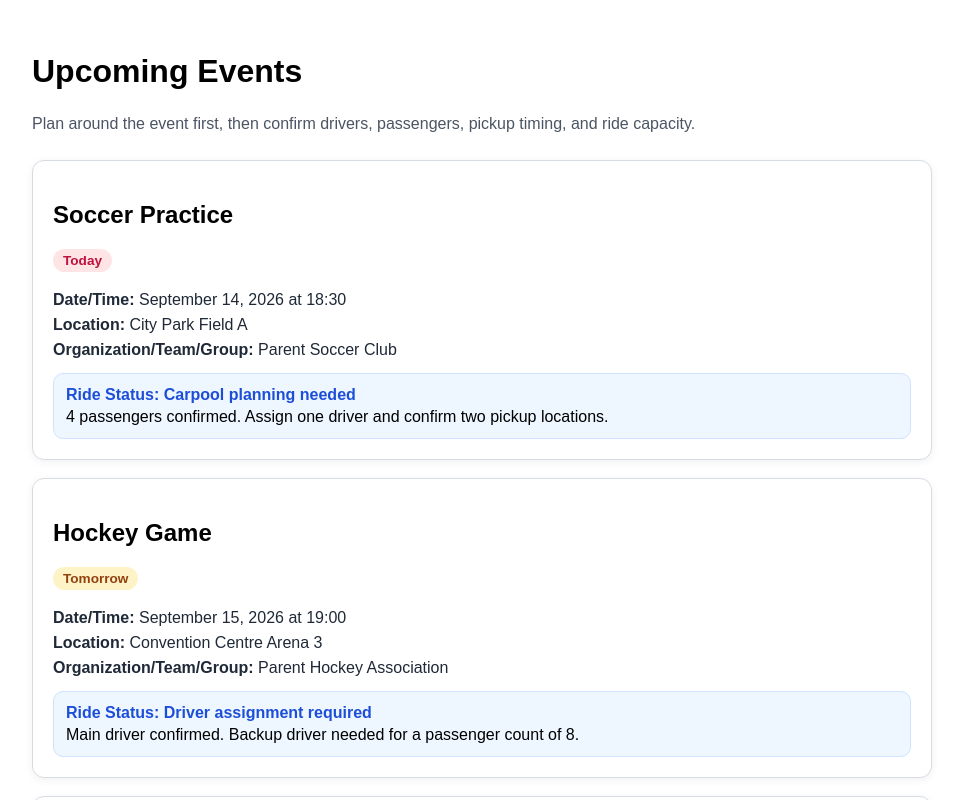
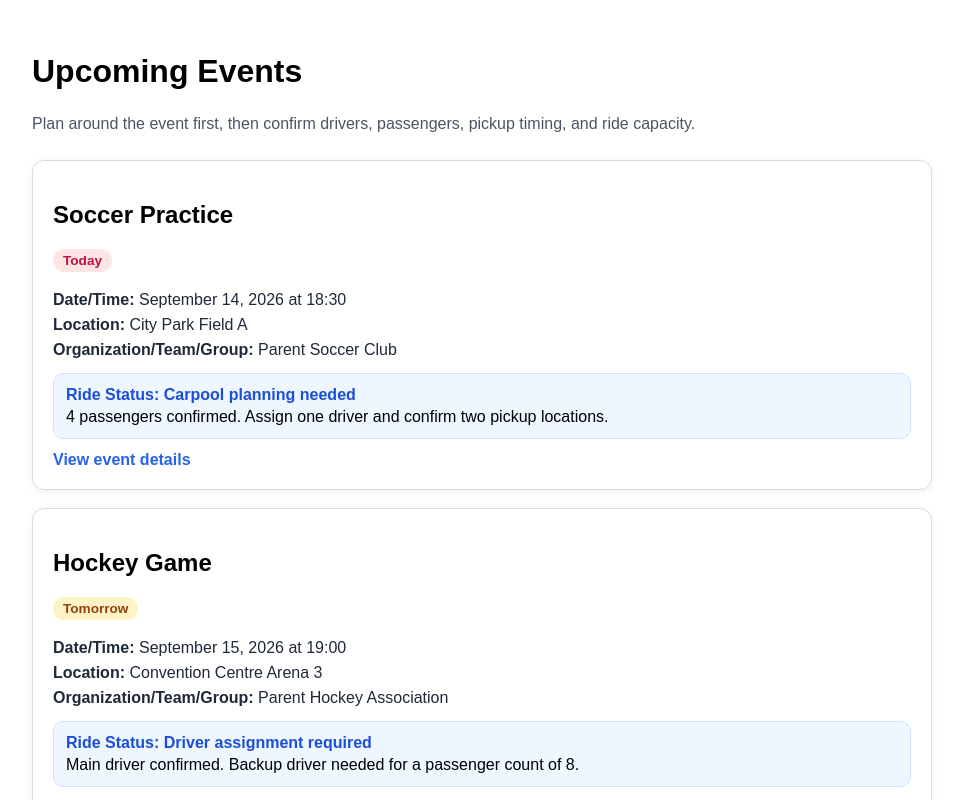
Before and after one commit to souvlakki/VroomVroom, a React (Vite) app in the folder frontend/: page /events in a window 1280 px wide. Shown: the top 800 px of the page, without its empty margins (158-1121 px from the left). Built offline with nearby package versions, Linux system fonts and the light colour scheme.

Commit message:
Add event detail page mockup

```diff
--- a/frontend/src/App.tsx
+++ b/frontend/src/App.tsx
@@ -8,6 +8,7 @@ import ForgotPassword from './components/Auth/ForgotPassword';
 import Profile from './components/Auth/Profile';
 import ProtectedRoute from './components/ProtectedRoute';
 import EventsPage from './components/Events/EventsPage';
+import EventsDetailPage from './components/Events/EventsDetailPage';
 import { useAuthStore } from './stores/authStore';
 
 const App = () => {
@@ -32,7 +33,7 @@ const App = () => {
             </ProtectedRoute>
           }
         />
-        <Route path="/events" element={<EventsPage />} />
+        <Route path="/events" element={<EventsPage />} />`r`n        <Route path="/events/:eventId" element={<EventsDetailPage />} />
       </Routes>
     </BrowserRouter>
   );
--- /dev/null
+++ b/frontend/src/components/Events/EventsDetailPage.tsx
@@ -0,0 +1,70 @@
+import { Link, useParams } from 'react-router-dom';
+
+const events = [
+  {
+    id: 'soccer-practice',
+    title: 'Soccer Practice',
+    dateTime: 'September 14, 2026 at 18:30',
+    location: 'City Park Field A',
+    group: 'Parent Soccer Club',
+    rideStatus: 'Carpool planning needed',
+    passengerCount: '4 confirmed passengers',
+    driverStatus: 'Driver not assigned',
+    pickupNotes: 'Confirm two pickup locations before the event day.',
+  },
+  {
+    id: 'hockey-game',
+    title: 'Hockey Game',
+    dateTime: 'September 15, 2026 at 19:00',
+    location: 'Convention Centre Arena 3',
+    group: 'Parent Hockey Association',
+    rideStatus: 'Driver assignment required',
+    passengerCount: '8 expected passengers',
+    driverStatus: 'Main driver confirmed, backup driver needed',
+    pickupNotes: 'Coordinate equipment space and pickup order.',
+  },
+  {
+    id: 'school-field-trip',
+    title: 'School Field Trip',
+    dateTime: 'September 22, 2026 at 14:30',
+    location: 'City Square Museum',
+    group: 'Parent School Board',
+    rideStatus: 'Pickup coordination needed',
+    passengerCount: '6 families confirmed',
+    driverStatus: 'Drivers to be confirmed',
+    pickupNotes: 'Arrange staggered pickup times and confirm final passenger count.',
+  },
+];
+
+const pageStyle = { maxWidth: '850px', margin: '0 auto', padding: '32px 20px', fontFamily: 'Arial, sans-serif' } as const;
+const cardStyle = { border: '1px solid #d7dce3', borderRadius: '12px', padding: '22px', background: '#ffffff', boxShadow: '0 2px 8px rgba(15, 23, 42, 0.06)' } as const;
+const rowStyle = { margin: '10px 0', color: '#1f2937' } as const;
+const labelStyle = { fontWeight: 700 } as const;
+const backLinkStyle = { display: 'inline-block', marginBottom: '18px', color: '#2563eb', fontWeight: 700 } as const;
+const rideBoxStyle = { marginTop: '18px', padding: '14px', borderRadius: '10px', background: '#eef6ff', border: '1px solid #cfe3ff' } as const;
+
+const EventsDetailPage = () => {
+  const { eventId } = useParams();
+  const event = events.find((item) => item.id === eventId) ?? events[0];
+
+  return (
+    <main style={pageStyle}>
+      <Link to="/events" style={backLinkStyle}>Back to Events</Link>
+      <section style={cardStyle}>
+        <h1>{event.title}</h1>
+        <p style={rowStyle}><span style={labelStyle}>Date/Time:</span> {event.dateTime}</p>
+        <p style={rowStyle}><span style={labelStyle}>Location:</span> {event.location}</p>
+        <p style={rowStyle}><span style={labelStyle}>Organization/Team/Group:</span> {event.group}</p>
+        <div style={rideBoxStyle}>
+          <h2>Ride Planning</h2>
+          <p style={rowStyle}><span style={labelStyle}>Ride Status:</span> {event.rideStatus}</p>
+          <p style={rowStyle}><span style={labelStyle}>Passenger Count:</span> {event.passengerCount}</p>
+          <p style={rowStyle}><span style={labelStyle}>Driver Status:</span> {event.driverStatus}</p>
+          <p style={rowStyle}><span style={labelStyle}>Pickup Notes:</span> {event.pickupNotes}</p>
+        </div>
+      </section>
+    </main>
+  );
+};
+
+export default EventsDetailPage;
--- a/frontend/src/components/Events/EventsPage.tsx
+++ b/frontend/src/components/Events/EventsPage.tsx
@@ -1,5 +1,8 @@
+import { Link } from 'react-router-dom';
+
 const events = [
   {
+    id: 'soccer-practice',
     title: 'Soccer Practice',
     urgency: 'Today',
     dateTime: 'September 14, 2026 at 18:30',
@@ -9,6 +12,7 @@ const events = [
     rideHint: '4 passengers confirmed. Assign one driver and confirm two pickup locations.',
   },
   {
+    id: 'hockey-game',
     title: 'Hockey Game',
     urgency: 'Tomorrow',
     dateTime: 'September 15, 2026 at 19:00',
@@ -18,6 +22,7 @@ const events = [
     rideHint: 'Main driver confirmed. Backup driver needed for a passenger count of 8.',
   },
   {
+    id: 'school-field-trip',
     title: 'School Field Trip',
     urgency: 'Upcoming',
     dateTime: 'September 22, 2026 at 14:30',
@@ -28,93 +33,38 @@ const events = [
   },
 ];
 
-const pageStyle = {
-  maxWidth: '900px',
-  margin: '0 auto',
-  padding: '32px 20px',
-  fontFamily: 'Arial, sans-serif',
-} as const;
-
-const introStyle = {
-  color: '#4b5563',
-  marginBottom: '24px',
-  lineHeight: 1.5,
-} as const;
-
-const listStyle = {
-  display: 'grid',
-  gap: '18px',
-} as const;
-
-const cardStyle = {
-  border: '1px solid #d7dce3',
-  borderRadius: '12px',
-  padding: '20px',
-  background: '#ffffff',
-  boxShadow: '0 2px 8px rgba(15, 23, 42, 0.06)',
-} as const;
-
-const badgeStyle = (urgency: string) =>
-  ({
-    display: 'inline-block',
-    padding: '4px 10px',
-    borderRadius: '999px',
-    fontSize: '0.85rem',
-    fontWeight: 700,
-    background: urgency === 'Today' ? '#ffe4e6' : urgency === 'Tomorrow' ? '#fef3c7' : '#e0f2fe',
-    color: urgency === 'Today' ? '#be123c' : urgency === 'Tomorrow' ? '#92400e' : '#075985',
-    marginBottom: '12px',
-  }) as const;
-
-const rowStyle = {
-  margin: '7px 0',
-  color: '#1f2937',
-} as const;
-
-const labelStyle = {
-  fontWeight: 700,
-} as const;
-
-const rideBoxStyle = {
-  marginTop: '14px',
-  padding: '12px',
-  borderRadius: '10px',
-  background: '#eef6ff',
-  border: '1px solid #cfe3ff',
-} as const;
-
-const rideTitleStyle = {
-  color: '#1d4ed8',
-  fontWeight: 800,
-  marginBottom: '4px',
-} as const;
+const pageStyle = { maxWidth: '900px', margin: '0 auto', padding: '32px 20px', fontFamily: 'Arial, sans-serif' } as const;
+const introStyle = { color: '#4b5563', marginBottom: '24px', lineHeight: 1.5 } as const;
+const listStyle = { display: 'grid', gap: '18px' } as const;
+const cardStyle = { border: '1px solid #d7dce3', borderRadius: '12px', padding: '20px', background: '#ffffff', boxShadow: '0 2px 8px rgba(15, 23, 42, 0.06)', textDecoration: 'none', color: 'inherit', display: 'block' } as const;
+const badgeStyle = (urgency: string) => ({ display: 'inline-block', padding: '4px 10px', borderRadius: '999px', fontSize: '0.85rem', fontWeight: 700, background: urgency === 'Today' ? '#ffe4e6' : urgency === 'Tomorrow' ? '#fef3c7' : '#e0f2fe', color: urgency === 'Today' ? '#be123c' : urgency === 'Tomorrow' ? '#92400e' : '#075985', marginBottom: '12px' }) as const;
+const rowStyle = { margin: '7px 0', color: '#1f2937' } as const;
+const labelStyle = { fontWeight: 700 } as const;
+const rideBoxStyle = { marginTop: '14px', padding: '12px', borderRadius: '10px', background: '#eef6ff', border: '1px solid #cfe3ff' } as const;
+const rideTitleStyle = { color: '#1d4ed8', fontWeight: 800, marginBottom: '4px' } as const;
+const linkHintStyle = { marginTop: '12px', color: '#2563eb', fontWeight: 700 } as const;
 
 const EventsPage = () => {
   return (
     <main style={pageStyle}>
       <h1>Upcoming Events</h1>
-      <p style={introStyle}>
-        Plan around the event first, then confirm drivers, passengers, pickup timing, and ride capacity.
-      </p>
+      <p style={introStyle}>Plan around the event first, then confirm drivers, passengers, pickup timing, and ride capacity.</p>
       <section style={listStyle}>
         {events.map((event) => (
-          <article key={event.title} style={cardStyle}>
+          <Link key={event.id} to={`/events/${event.id}`} style={cardStyle}>
+            <article>
               <h2>{event.title}</h2>
               <span style={badgeStyle(event.urgency)}>{event.urgency}</span>
-            <p style={rowStyle}>
-              <span style={labelStyle}>Date/Time:</span> {event.dateTime}
-            </p>
-            <p style={rowStyle}>
-              <span style={labelStyle}>Location:</span> {event.location}
-            </p>
-            <p style={rowStyle}>
-              <span style={labelStyle}>Organization/Team/Group:</span> {event.group}
-            </p>
+              <p style={rowStyle}><span style={labelStyle}>Date/Time:</span> {event.dateTime}</p>
+              <p style={rowStyle}><span style={labelStyle}>Location:</span> {event.location}</p>
+              <p style={rowStyle}><span style={labelStyle}>Organization/Team/Group:</span> {event.group}</p>
               <div style={rideBoxStyle}>
                 <div style={rideTitleStyle}>Ride Status: {event.rideStatus}</div>
                 <div>{event.rideHint}</div>
               </div>
+              <div style={linkHintStyle}>View event details</div>
             </article>
+          </Link>
         ))}
       </section>
     </main>
```
Lines whose indentation alone changed are shown as unchanged.
